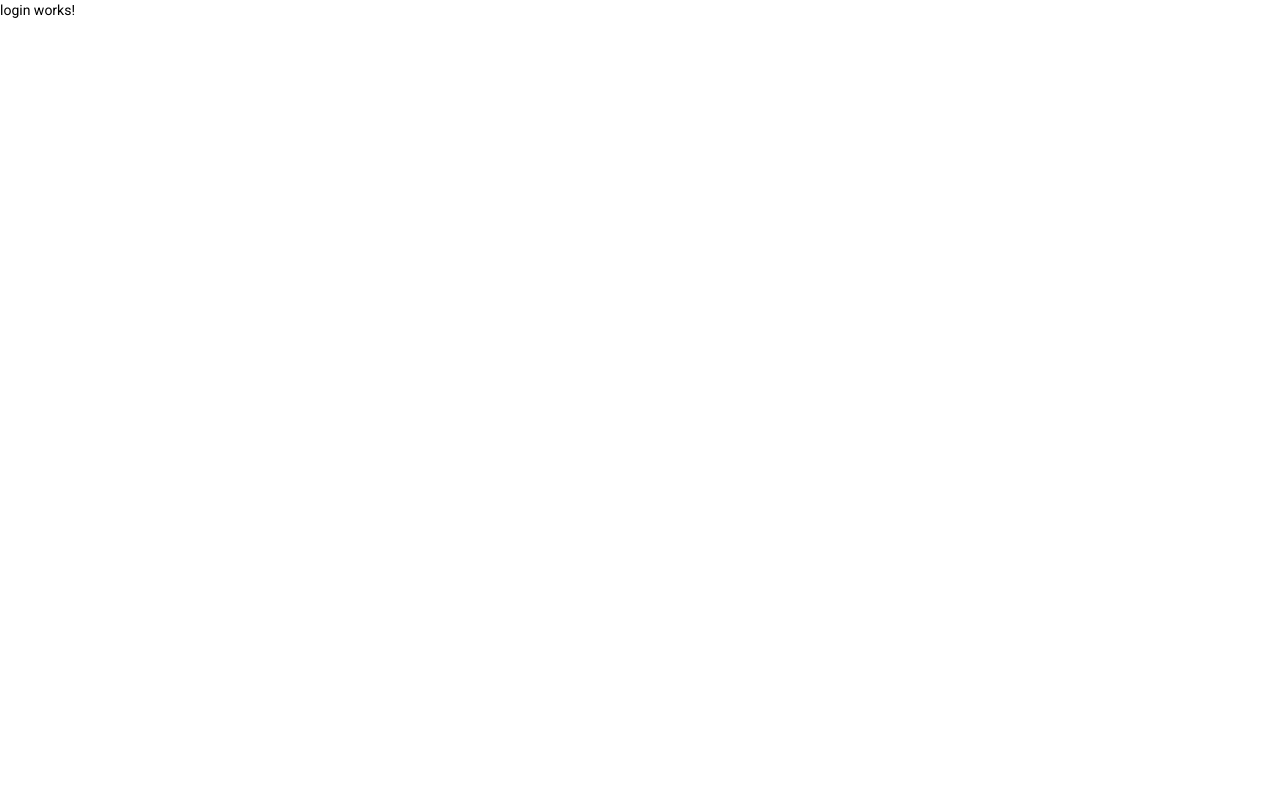
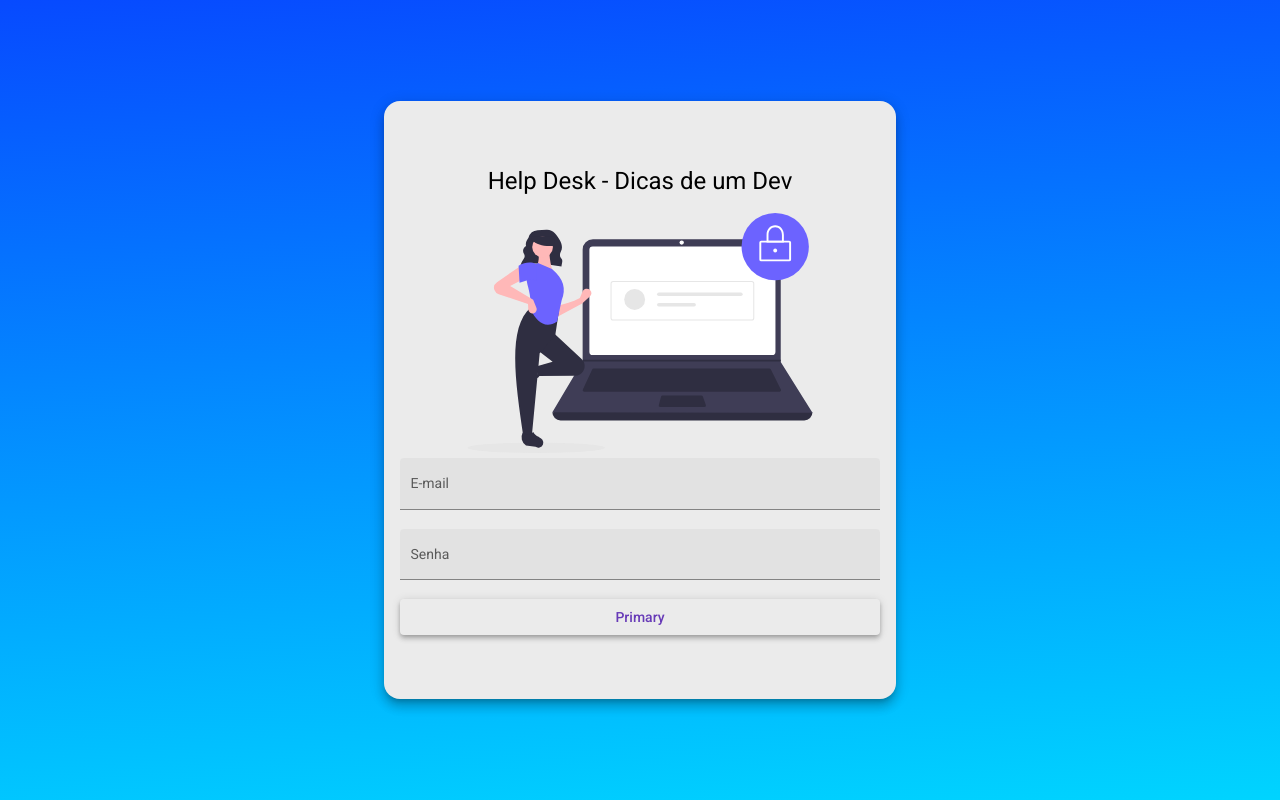
Before and after one commit to wellingtonfcdev/frontEndHelpDesk, an Angular app: page /login in a window 1280 px wide. Built offline with nearby package versions, Linux system fonts and the light colour scheme.

Commit message:
Html e Css para login

```diff
--- a/src/app/componens/login/login.component.css
+++ b/src/app/componens/login/login.component.css
@@ -0,0 +1,27 @@
+.container{
+    height: 100%;
+    background: linear-gradient(176deg, rgba(24,9,121,0.835171568627451) 0%, rgba(7,74,255,1) 0%, rgba(0,212,255,1) 100%);
+    display: flex;
+    align-items: center;
+    justify-content: center;
+
+}
+.form{
+    width: 30rem;
+    margin: auto;
+    background-color: rgb(235, 235, 235);
+    padding: 4rem 1rem;
+    border-radius: 1rem;
+}
+h1{
+    width: 100%;
+    text-align: center;
+}
+img{
+    height: 15rem;
+    width: 100%;
+    margin: auto;
+}
+.full-width{
+    width: 100%;
+}
--- a/src/app/componens/login/login.component.html
+++ b/src/app/componens/login/login.component.html
@@ -1 +1,19 @@
-<p>login works!</p>
+<div class="container">
+    <form class="form mat-elevation-z8">
+        <h1>Help Desk - Dicas de um Dev</h1>
+
+        <img src="assets/img/login-image.svg" alt="Help Desk - Dicas de um Dev">
+        <mat-form-field class="full-width" appearance="fill">
+          <mat-label>E-mail</mat-label>
+          <input matInput placeholder="Ex. fulano@mail.com">
+        </mat-form-field>
+
+        <mat-form-field class="full-width" appearance="fill">
+            <mat-label>Senha</mat-label>
+            <input type="password" matInput placeholder="Ex. 123">
+          </mat-form-field>
+
+          <button class="full-width mat-elevation-z4" mat-button color="primary">Primary</button>
+      </form>
+
+</div>
```
Also changed, not shown: src/assets/img/login-image.svg (added).
